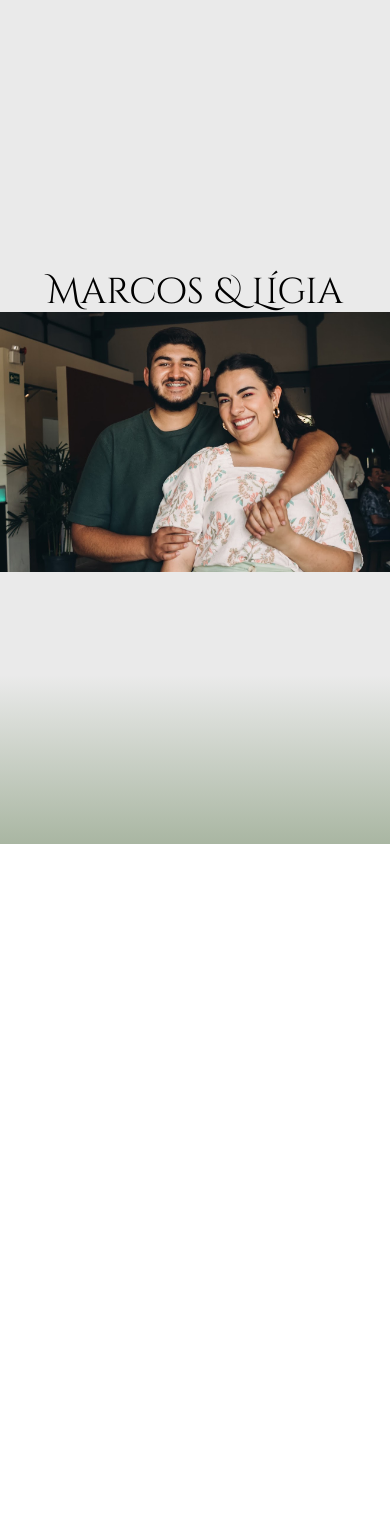
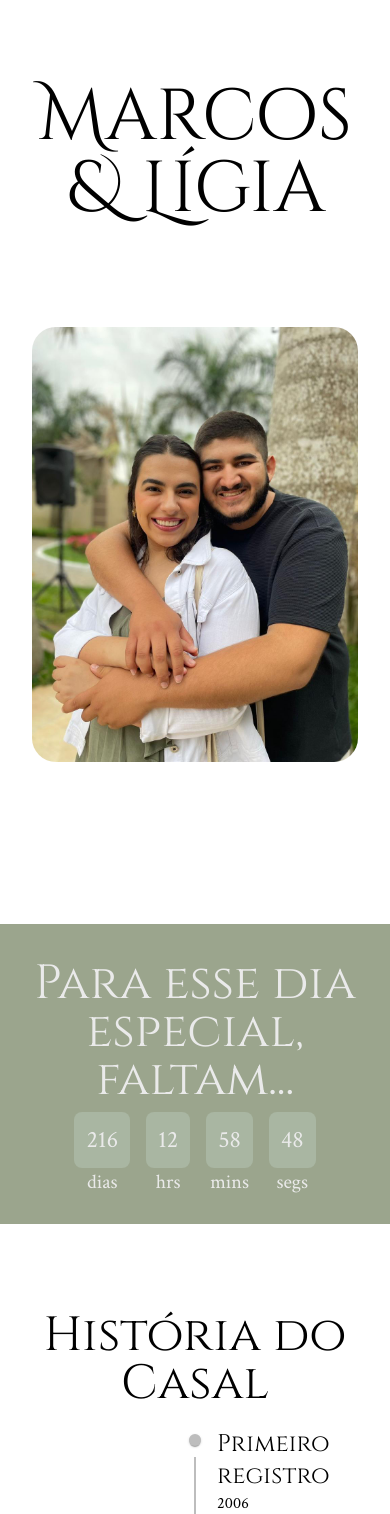
Before and after one commit to rtof06/casamento-marcos-ligia, a Next.js app: page / in a window 390 px wide. Shown: the top 1514 px of the page. Before the commit the page ends 844 px from the top, so only its background shows below. Built offline with nearby package versions, Linux system fonts and the light colour scheme.

Commit message:
Página inicial formulada.

```diff
--- a/src/app/globals.css
+++ b/src/app/globals.css
@@ -1,3 +1,13 @@
 @tailwind base;
 @tailwind components;
 @tailwind utilities;
+
+@layer components {
+   .title {
+      @apply text-5xl py-2 font-secTitleFont
+   }
+
+   .simple-text {
+      @apply text-3xl font-textFont
+   }
+}
--- a/src/app/infos-cerimonia/page.tsx
+++ b/src/app/infos-cerimonia/page.tsx
@@ -6,24 +6,39 @@ export default function infoCerimonia() {
   return (
     <div>
       <section className="flex flex-col justify-center items-center">
-        <h1 className="text-5xl p-8">Informações da cerimônia</h1>
-        <div className="bg-main-color p-8 rounded-2xl text-center">
-          <h1 className="">Local do evento</h1>
+        <h1 className="title py-5">Informações da cerimônia</h1>
+        <div className="bg-main-color py-8 px-36 rounded-2xl text-center flex flex-col items-center">
+          <h1 className="title">Local do evento</h1>
           <figure className="w-96 text-center p-6">
-            <h2>Rua Ceará, 15 / Sítio Vacance - Ibiúna</h2>
-            <Image src={mapa} alt="Print da localização" />
+            <h2 className="text-xl font-textFont">
+              R. Ceará, 15 - Ressaca, Ibiúna
+            </h2>
+            <a
+              href="https://www.google.com/maps/dir//-23.6721922,-47.303065"
+              target="__blank"
+              rel="noopener noreferrer"
+            >
+              <Image
+                src={mapa}
+                alt="Print da localização"
+                className="rounded-xl hover:cursor-pointer shadow-2xl hover:shadow-lime-950 transition-all"
+              />
+            </a>
+            <p className="font-textFont mt-4">
+              Clique no mapa para ir ao Google Maps e veja sua rota.
+            </p>
           </figure>
           <figure className="w-96 text-center">
-            <a href="https://maps.app.goo.gl/SnuKypvJJRY3z3Wc6?g_st=aw" target="__blank" rel="noopener noreferrer" >
-              <Image
-                src={rua}
-                alt="Print da rua"
-                className="rounded-xl hover:cursor-pointer hover:shadow-lg transition-all"
-              />
-              </a>
-              <h2>Se precisar, clique na rua para ir no Google Street</h2>
+            <Image src={rua} alt="Print da rua" className="rounded-xl" />
+            <h2 className="text-3xl font-textFont pt-4">
+              Sítio Vacance - Ibiúna
+            </h2>
           </figure>
         </div>
+      </section>
+      <section className="flex flex-col justify-center items-center">
+        <h1 className="title py-5">Confirmação de presença</h1>
+        <div className="bg-main-color py-8 px-36 rounded-2xl text-center flex flex-col items-center"></div>
       </section>
     </div>
   );
--- a/src/app/layout.tsx
+++ b/src/app/layout.tsx
@@ -1,4 +1,5 @@
 import type { Metadata } from "next";
+import { Cinzel, Cinzel_Decorative, Crimson_Text } from "next/font/google";
 import "./globals.css";
 
 export const metadata: Metadata = {
@@ -6,14 +7,31 @@ export const metadata: Metadata = {
   description: "Site do casamento do Marcos Paulo e Lígia Cavallari",
 };
 
+export const titleFontFamily = Cinzel_Decorative({
+  weight: ['400'],
+  subsets: ['latin'],
+  variable: '--cinzel-decorative'
+})
+
+export const secTitleFontFamily = Cinzel({
+  weight: ['400'],
+  subsets: ['latin'],
+  variable: '--cinzel'
+})
+export const textFontFamily = Crimson_Text({
+  weight: ['400'],
+  subsets: ['latin'],
+  variable: '--crimson'
+})
+
 export default function RootLayout({
   children,
 }: Readonly<{
   children: React.ReactNode;
 }>) {
   return (
-    <html lang="pt-br">
-      <body className="bg-background-gradient">
+    <html lang="pt-br" className={`${secTitleFontFamily.variable} ${titleFontFamily.variable} ${textFontFamily.variable}`}>
+      <body className="bg-background-gradient break-words">
         {children}
       </body>
     </html>
--- a/src/app/lista-presentes/page.tsx
+++ /dev/null
@@ -1,8 +0,0 @@
-
-export default function listaPresentes() {
-  return (
-    <div>
-      <h1>Lista de presentes</h1>
-    </div>
-  )
-}
--- a/src/app/page.tsx
+++ b/src/app/page.tsx
@@ -1,19 +1,28 @@
 import Image from "next/image";
-import fotoMenu from "@/public/img/foto-menu.jpg";
-import { Cinzel_Decorative } from "next/font/google";
-
-// const cinzel = Cinzel({subsets: ['latin']});
-const cinzelDecorative = Cinzel_Decorative({subsets: ['latin'], weight: ['400']});
+import fotoMenu from "@/public/img/foto-ligia-marcso.jpeg";
+import CasalTimeline from "@/components/Timeline/CasalTimeline";
+import Counter from "@/components/Counter/Counter";
 
 export default function Home() {
   return (
-    <div className="flex flex-col md:flex-row items-center justify-center h-screen">
-      <h1 className={`${cinzelDecorative.className} text-4xl text-center`}>Marcos & Lígia</h1>
-      <Image
-        src={fotoMenu}
-        alt="Imagem de Marcos e Lígia se abraçando"
-        className="w-auto"
-      />
+    <div>
+      <section className="flex justify-around items-center p-8 max-sm:flex-col h-screen">
+        <h1 className="font-titleFont text-6xl max-sm:text-center max-sm:text-7xl">
+          Marcos & Lígia
+        </h1>
+        <Image
+          src={fotoMenu}
+          alt="Imagem de Marcos e Lígia se abraçando"
+          className="w-1/3 rounded-3xl max-sm:w-96"
+        />
+      </section>
+      <div className="my-20 py-7 bg-sec-green">
+        <Counter />
+      </div>
+      <section>
+        <h1 className="title text-center">História do Casal</h1>
+        <CasalTimeline />
+      </section>
     </div>
   );
 }
--- /dev/null
+++ b/src/components/Counter/Counter.tsx
@@ -0,0 +1,30 @@
+"use client";
+import useCountdown from "./useCountdown";
+
+export default function Counter() {
+  const [day, hour, minute, second] = useCountdown("Aug 9, 2025 10:00:00");
+
+  return (
+    <section className="text-backgound-color">
+      <h1 className="title text-center">Para esse dia especial, faltam...</h1>
+      <div className="flex text-center justify-center items-center gap-4">
+        <div>
+          <div className="bg-main-color p-3 rounded-lg font-textFont text-2xl">{day}</div>
+          <h1 className="simple-text text-xl">dias</h1>
+        </div>
+        <div>
+          <div className="bg-main-color p-3 rounded-lg font-textFont text-2xl">{hour}</div>
+          <h1 className="simple-text text-xl">hrs</h1>
+        </div>
+        <div>
+          <div className="bg-main-color p-3 rounded-lg font-textFont text-2xl">{minute}</div>
+          <h1 className="simple-text text-xl">mins</h1>
+        </div>
+        <div>
+          <div className="bg-main-color p-3 rounded-lg font-textFont text-2xl">{second}</div>
+          <h1 className="simple-text text-xl">segs</h1>
+        </div>
+      </div>
+    </section>
+  );
+}
--- /dev/null
+++ b/src/components/Counter/useCountdown.tsx
@@ -0,0 +1,39 @@
+"use client";
+import { useState, useEffect } from "react";
+
+export default function useCountdown(date: string) {
+  const [day, setDay] = useState<number>(0);
+  const [hour, setHour] = useState<number>(0);
+  const [minute, setMinute] = useState<number>(0);
+  const [second, setSecond] = useState<number>(0);
+
+  useEffect(() => {
+    const countdown = () => {
+      const countDate = new Date(date).getTime();
+      const now = new Date().getTime();
+
+      const interval = countDate - now;
+
+      const second = 1000;
+      const minute = second * 60;
+      const hour = minute * 60;
+      const day = hour * 24;
+
+      const dayNumber = Math.floor(interval / day);
+      const hourNumber = Math.floor((interval % day) / hour);
+      const minuteNumber = Math.floor((interval % hour) / minute);
+      const secondNumber = Math.floor((interval % minute) / second);
+
+      setDay(dayNumber);
+      setHour(hourNumber);
+      setMinute(minuteNumber);
+      setSecond(secondNumber);
+    };
+
+    const intervalId = setInterval(countdown, 1000);
+
+    return () => clearInterval(intervalId);
+  }, [date]);
+
+  return [day, hour, minute, second];
+}
--- a/src/components/InicialTheme/InicialTheme.tsx
+++ /dev/null
@@ -1,8 +0,0 @@
-
-export default function InicialTheme() {
-  return (
-    <div>
-
-    </div>
-  )
-}
--- /dev/null
+++ b/src/components/Timeline/CasalTimeline.tsx
@@ -0,0 +1,23 @@
+import Timeline from "@mui/lab/Timeline";
+import TimelineItem from "@mui/lab/TimelineItem";
+import Item from "./Item";
+import foto1 from "@/public/img/foto-ligia-marcso.jpeg"
+
+export default function CasalTimeline() {
+  return (
+    <Timeline position="alternate">
+      <TimelineItem>
+        <Item titulo="Primeiro registro" ano="2006" img={foto1} alt="foto dos dois" texto="Esta foto reprensenta o primeiro registro dos dois juntos."/>
+      </TimelineItem>
+      <TimelineItem>
+        <Item titulo="Amizade Intencional" ano="2023" img={foto1} alt="foto dos dois" texto="Nesta foto os dois estão juntos."/>
+      </TimelineItem>
+      <TimelineItem>
+        <Item titulo="Pedido de Casamento" ano="2024" img={foto1} alt="foto dos dois" texto="Nesta foto os dois estão juntos."/>
+      </TimelineItem>
+      <TimelineItem>
+        <Item titulo="Almoço de Noivado" ano="2024" img={foto1} alt="foto dos dois" texto="Nesta foto os dois estão juntos."/>
+      </TimelineItem>
+    </Timeline>
+  );
+}
--- /dev/null
+++ b/src/components/Timeline/Item.tsx
@@ -0,0 +1,34 @@
+import TimelineSeparator from "@mui/lab/TimelineSeparator";
+import TimelineConnector from "@mui/lab/TimelineConnector";
+import TimelineContent from "@mui/lab/TimelineContent";
+import TimelineDot from "@mui/lab/TimelineDot";
+import Image, { StaticImageData } from "next/image";
+
+interface ItemProps {
+  ano: string;
+  titulo: string;
+  img: StaticImageData;
+  alt: string;
+  texto: string;
+}
+
+export default function Item({ ano, titulo, img, texto, alt }: ItemProps) {
+  return (
+    <>
+      <TimelineSeparator>
+        <TimelineDot className="bg-main-color hover:p-2 hover:cursor-pointer shadow-lime-600 hover:shadow-2xl transition-all" />
+        <TimelineConnector />
+      </TimelineSeparator>
+      <TimelineContent>
+        <div>
+          <h1 className="font-secTitleFont font-normal text-2xl">{titulo}</h1>
+          <h2 className="font-textFont">{ano}</h2>
+        </div>
+        <div>
+          <Image src={img} alt={alt} />
+          <p className="font-textFont">{texto}</p>
+        </div>
+      </TimelineContent>
+    </>
+  );
+}
--- a/tailwind.config.ts
+++ b/tailwind.config.ts
@@ -8,11 +8,15 @@ const config: Config = {
   ],
   theme: {
     extend: {
-      backgroundImage: {
-        "background-gradient": "linear-gradient(to bottom, #EAEAEA 80%, #A9B6A2 100%)"
+      colors: {
+        "backgound-color": "#EAEAEA",
+        "main-color": "#A9B6A2",
+        "sec-green": "#9BA58D"
       },
-      colors: {
-        "main-color": "#A9B6A2"
+      fontFamily: {
+        titleFont: 'var(--cinzel-decorative)',
+        secTitleFont: 'var(--cinzel)',
+        textFont: 'var(--crimson)'
       }
     },
   },
```
Also changed, not shown: package.json (+6 -1 lines), src/public/img/foto-ligia-marcso.jpeg (added), 1 other file (tests, documents, lock files or other folders).
